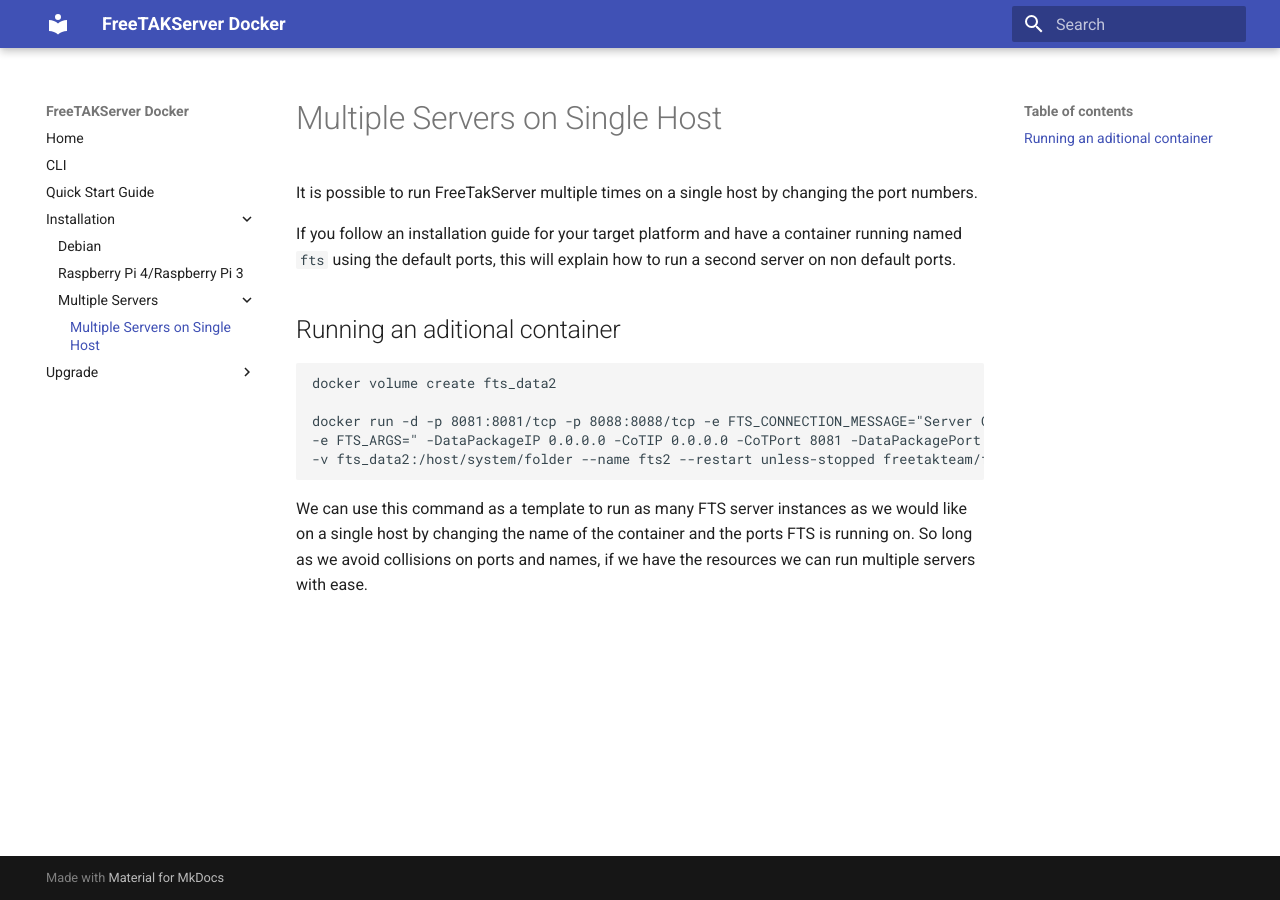
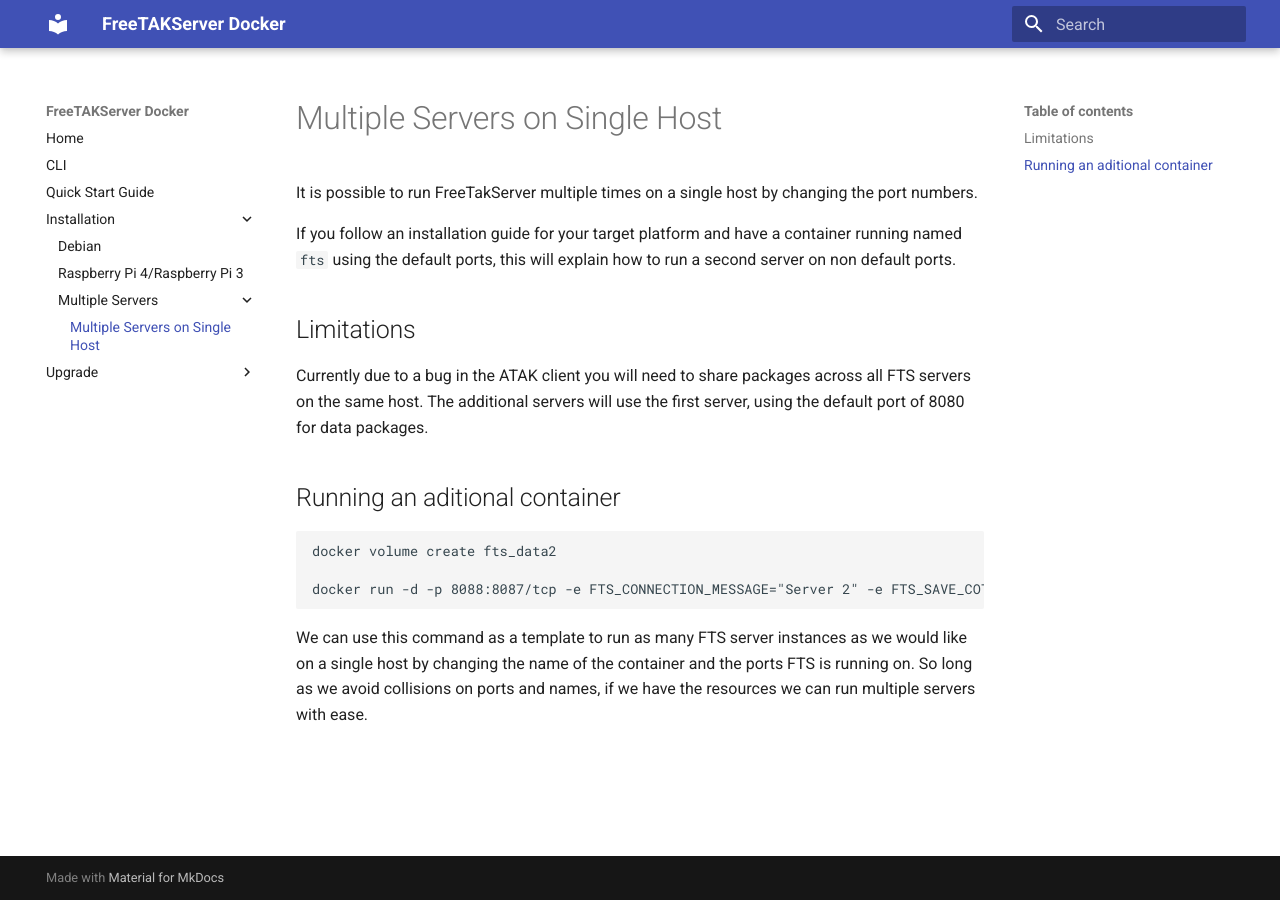
Before and after one commit to FreeTAKTeam/FreeTAKServer-Docker, an MkDocs documentation site: the page built from docs/docs/Installation/Multiple Servers/multiple.md, in a window 1280 px wide. Built offline with MkDocs 1.6.1 and Material for MkDocs 9.7.7, drawn with Linux system fonts in a browser that asks for light colours.

Commit message:
Update multiple.md

````diff
--- a/docs/docs/Installation/Multiple Servers/multiple.md
+++ b/docs/docs/Installation/Multiple Servers/multiple.md
@@ -4,14 +4,15 @@ It is possible to run FreeTakServer multiple times on a single host by changing
 
 If you follow an installation guide for your target platform and have a container running named `fts` using the default ports, this will explain how to run a second server on non default ports.
 
+## Limitations
+Currently due to a bug in the ATAK client you will need to share packages across all FTS servers on the same host.  The additional servers will use the first server, using the default port of 8080 for data packages.
+
 ## Running an aditional container
 
 ```bash
 docker volume create fts_data2
 
-docker run -d -p 8081:8081/tcp -p 8088:8088/tcp -e FTS_CONNECTION_MESSAGE="Server Connection Message" -e FTS_SAVE_COT_TO_DB="True" \
--e FTS_ARGS=" -DataPackageIP 0.0.0.0 -CoTIP 0.0.0.0 -CoTPort 8081 -DataPackagePort 8088" \
--v fts_data2:/host/system/folder --name fts2 --restart unless-stopped freetakteam/freetakserver:1.1.2
+docker run -d -p 8088:8087/tcp -e FTS_CONNECTION_MESSAGE="Server 2" -e FTS_SAVE_COT_TO_DB="True" -v fts_data2:/host/system/folder --name fts2 --restart unless-stopped freetakteam/freetakserver:1.1.2
 ```
 
 We can use this command as a template to run as many FTS server instances as we would like on a single host by changing the name of the container and the ports FTS is running on.
````
